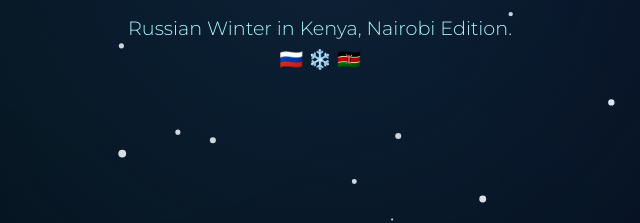
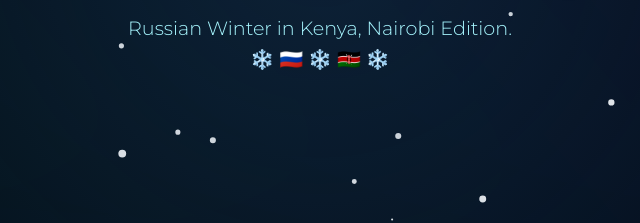
Before and after one commit to Kellynstone/kellynstone.github.io, a plain HTML site: page index.html in a window 1280 px wide. Shown: the part 478-701 px from the top of the page, 320-960 px from the left. Drawn offline with Linux system fonts and the light colour scheme.

Commit message:
Revert to Version 2 for diplomatic presentation: '❄️ 🇷🇺 ❄️ 🇰🇪 ❄️'

```diff
--- a/index.html
+++ b/index.html
@@ -273,7 +273,7 @@
         </div>
         <h1 class="title-main">The Soul of Winter ❄️🌨️☃️</h1>
         <p class="subtitle">Russian Winter in Kenya, Nairobi Edition.</p>
-        <p class="subtitle">🇷🇺 ❄️ 🇰🇪</p>
+        <p class="subtitle">❄️ 🇷🇺 ❄️ 🇰🇪 ❄️</p>
     </header>
 
     <div class="container">
```
